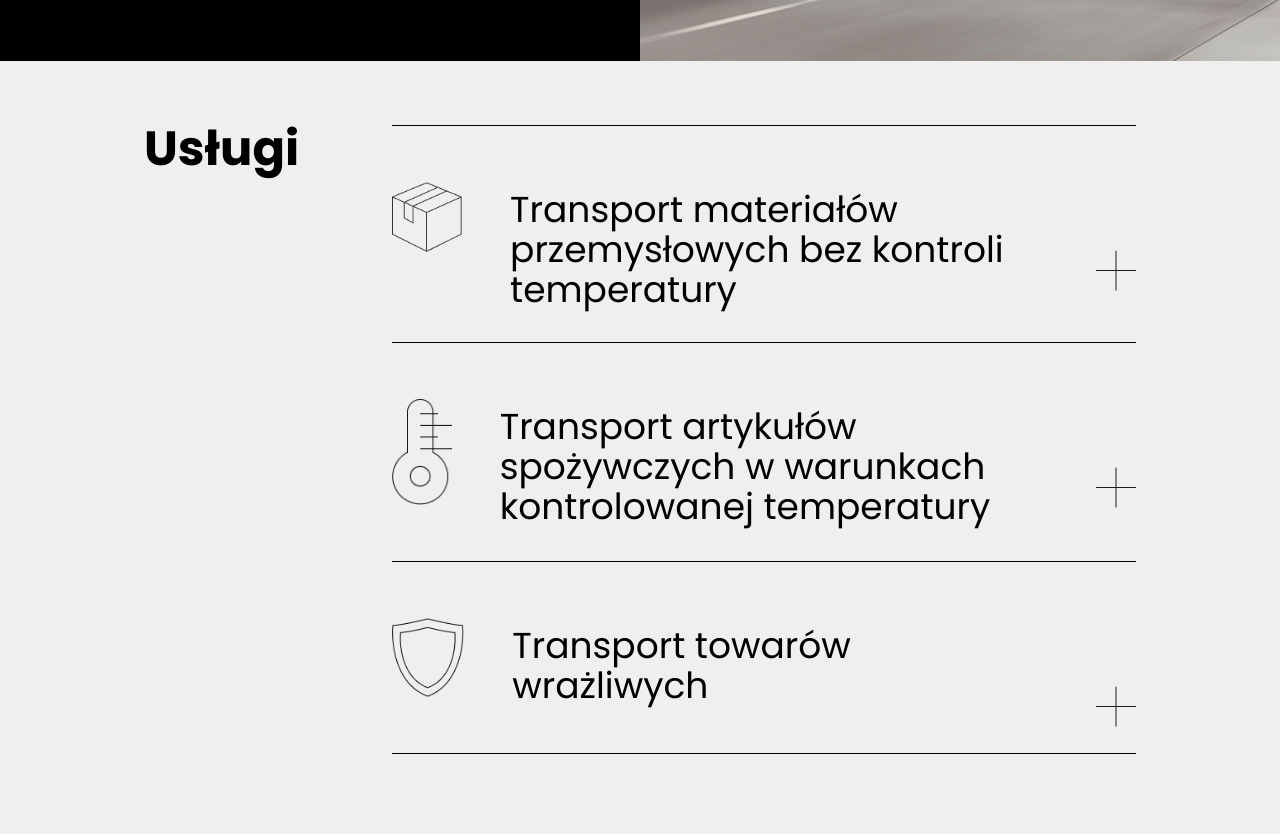
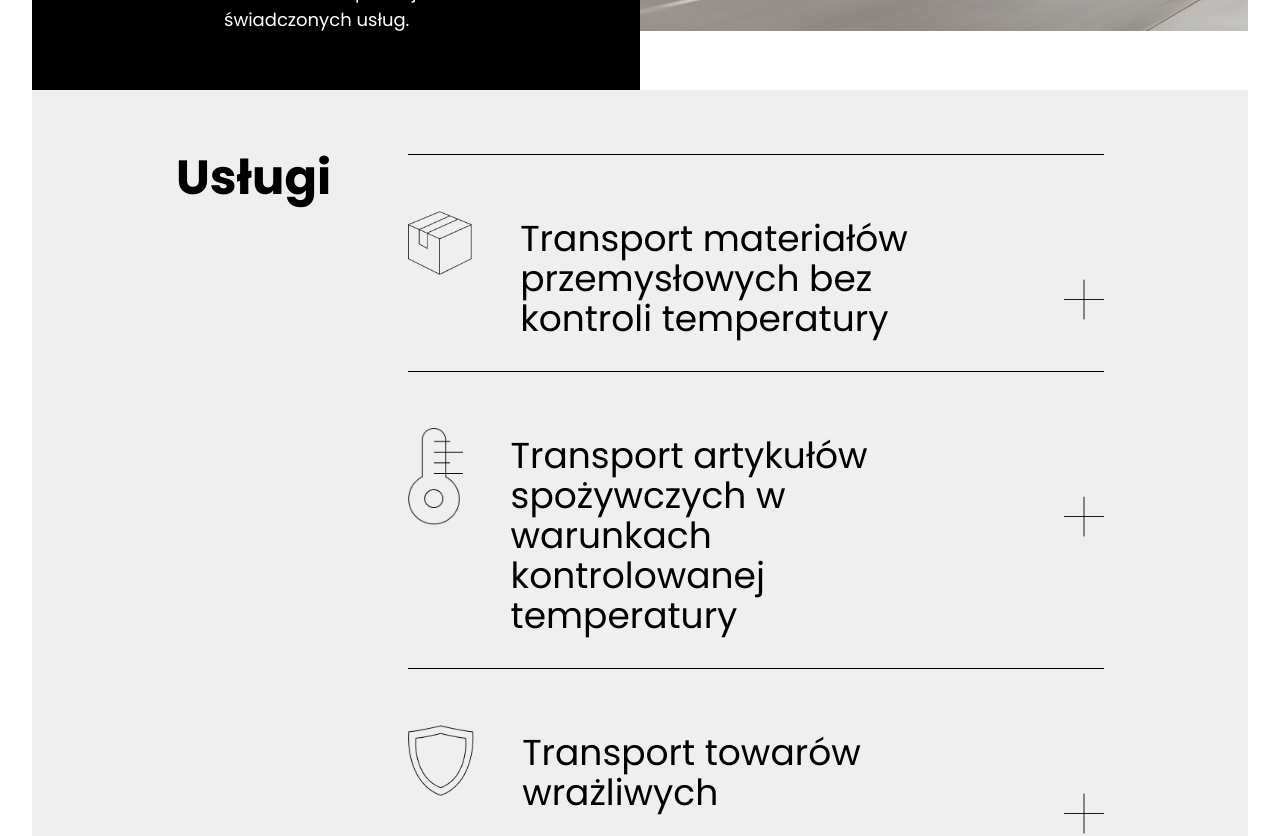
Before and after one commit to MarekSwiechowicz/tmexpress, a Next.js app: page / in a window 1280 px wide. Shown: the part 1440-2276 px from the top of the page. Built offline with nearby package versions, Linux system fonts and the light colour scheme.

Commit message:
max width + usługi button

```diff
--- a/app/layout.tsx
+++ b/app/layout.tsx
@@ -23,12 +23,15 @@ export default function RootLayout({
   return (
     <html lang="en">
       <head>
-        {/* Use the metadata object values */}
         <title>{metadata.title}</title>
         <meta name="description" content={metadata.description} />
         <link rel="icon" href={metadata.icons.icon} />
       </head>
-      <body className={`${poppins.variable} antialiased`}>{children}</body>
+      <body className={`${poppins.variable} antialiased`}>
+        <div className="max-w-[1366px] mx-auto px-4 sm:px-6 lg:px-8">
+          {children}
+        </div>
+      </body>
     </html>
   );
 }
--- a/components/Uslugi.tsx
+++ b/components/Uslugi.tsx
@@ -5,7 +5,35 @@ import React, { useState, useRef, useEffect } from "react";
 import Box from "../public/images/Box.png";
 import Shield from "../public/images/Shield.png";
 import temperature from "../public/images/temperature.png";
-import PlusButton from "./PlusButton";
+
+interface PlusButtonProps {
+  isOpen: boolean;
+  handleClick: () => void;
+}
+
+const PlusButton: React.FC<PlusButtonProps> = ({ isOpen, handleClick }) => {
+  return (
+    <button
+      id="buttonId"
+      className="flex flex-col justify-center items-center pt-64 lg:pt-36 pl-11"
+      onClick={handleClick}
+    >
+      <span
+        className={`bg-dark dark:bg-light transition-all duration-300 ease-out block h-0.25 w-10 rounded-sm absolute ${
+          isOpen ? "opacity-0" : "rotate-90"
+        }`}
+        style={{ transformOrigin: "center" }}
+      ></span>
+
+      {/* Horizontal line */}
+      <span
+        className={`bg-dark dark:bg-light transition-all duration-300 ease-out block h-0.25 w-10 rounded-sm ${
+          isOpen ? "opacity-100" : "opacity-100"
+        }`}
+      ></span>
+    </button>
+  );
+};
 
 export default function Uslugi() {
   const [openSections, setOpenSections] = useState({
@@ -60,7 +88,10 @@ export default function Uslugi() {
 
         {/* Section 1 */}
         <div className="flex">
-          <div className="flex flex-col lg:flex-row lg:flex-[8]">
+          <div
+            className="flex flex-col lg:flex-row lg:flex-[8] cursor-pointer"
+            onClick={() => handleClick("section1")}
+          >
             <div className="pt-9 lg:pt-14 pb-9 lg:pb-14 w-40">
               <Image src={Box} alt="Box" />
             </div>
@@ -93,9 +124,12 @@ export default function Uslugi() {
 
         {/* Section 2 */}
         <div className="flex">
-          <div className="flex flex-col lg:flex-row lg:flex-[8]">
+          <div
+            className="flex flex-col lg:flex-row lg:flex-[8] cursor-pointer"
+            onClick={() => handleClick("section2")}
+          >
             <div className="pt-9 lg:pt-14 pb-9 lg:pb-14 w-40">
-              <Image src={temperature} alt="Box" />
+              <Image src={temperature} alt="temperature" />
             </div>
             <div className="lg:pt-16 lg:pl-12 lg:pr-12 pb-8 text-4xl">
               Transport artykułów spożywczych w warunkach kontrolowanej
@@ -127,9 +161,12 @@ export default function Uslugi() {
 
         {/* Section 3 */}
         <div className="flex">
-          <div className="flex flex-col lg:flex-row lg:flex-[8]">
+          <div
+            className="flex flex-col lg:flex-row lg:flex-[8] cursor-pointer"
+            onClick={() => handleClick("section3")}
+          >
             <div className="pt-9 lg:pt-14 pb-9 lg:pb-14 w-20">
-              <Image src={Shield} alt="Box" />
+              <Image src={Shield} alt="Shield" />
             </div>
             <div className="lg:pt-16 lg:pl-12 lg:pr-12 pb-8 text-4xl">
               Transport towarów wrażliwych
```
